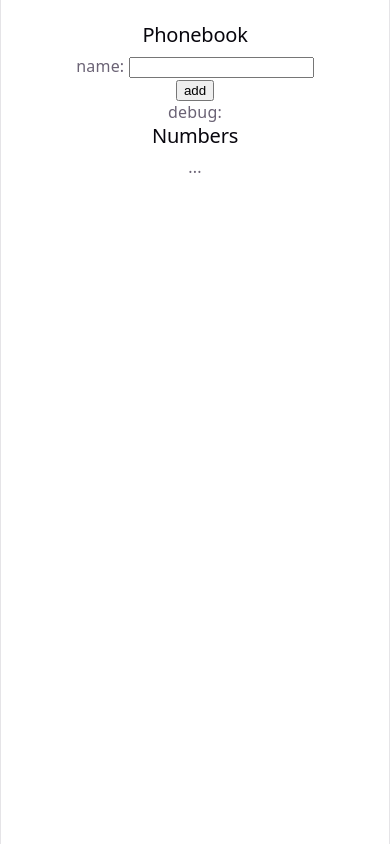
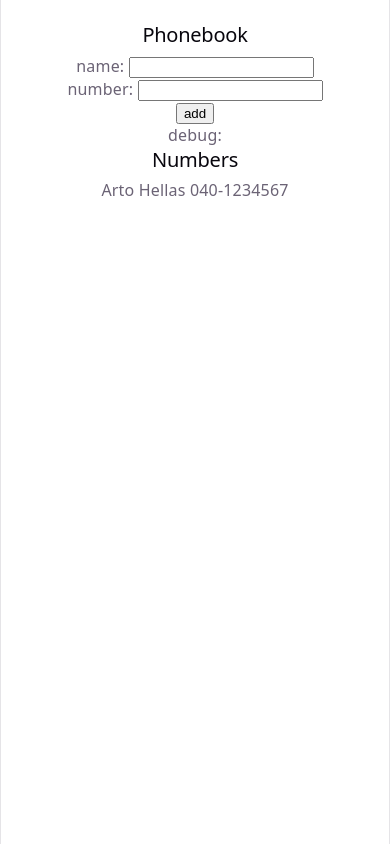
Before and after one commit to Hamser1001/fullstackopen, a React (Vite) app in the folder part2/phonebook/: page / in a window 390 px wide. Built offline with nearby package versions, Linux system fonts and the light colour scheme.

Commit message:
update: complete - exercise 2.8: The Phonebook Step 3

```diff
--- a/part2/phonebook/src/App.jsx
+++ b/part2/phonebook/src/App.jsx
@@ -2,10 +2,14 @@ import "./App.css";
 import { useState } from "react";
 
 const App = () => {
-  const [persons, setPersons] = useState([{ name: "Arto Hellas" }]);
+  const [persons, setPersons] = useState([
+    { name: "Arto Hellas", number: "040-1234567" },
+  ]);
   const [newName, setNewName] = useState("");
+  const [newNumber, setNewNumber] = useState("");
 
-  const handleInputChange = (event) => setNewName(event.target.value);
+  const handleNameChange = (event) => setNewName(event.target.value);
+  const handleNumberChange = (event) => setNewNumber(event.target.value);
 
   const handleAddBtn = (event) => {
     event.preventDefault();
@@ -18,6 +22,10 @@ const App = () => {
       alert(`${newName} is already added to phonebook`);
       return;
     }
+
+    setPersons(persons.concat({ name: newName, number: newNumber }));
+    setNewName("");
+    setNewNumber("");
   };
 
   return (
@@ -26,7 +34,10 @@ const App = () => {
       <h2>Phonebook</h2>
       <form>
         <div>
-          name: <input onChange={handleInputChange} />
+          name: <input onChange={handleNameChange} />
+        </div>
+        <div>
+          number: <input onChange={handleNumberChange} />
         </div>
         <div>
           <button type="submit" onClick={handleAddBtn}>
@@ -36,7 +47,11 @@ const App = () => {
         <div>debug: {newName}</div>
       </form>
       <h2>Numbers</h2>
-      ...
+      {persons.map((person, id) => (
+        <p key={id}>
+          {person.name} {person.number}
+        </p>
+      ))}
     </div>
   );
 };
```
